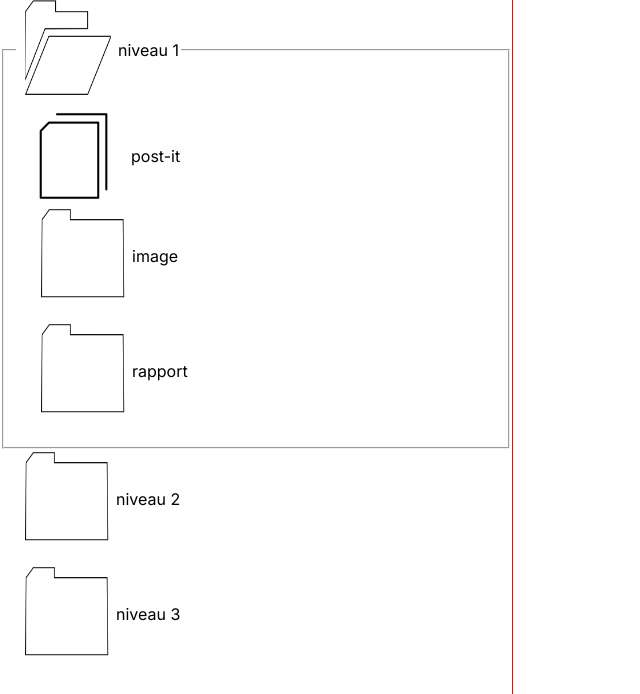
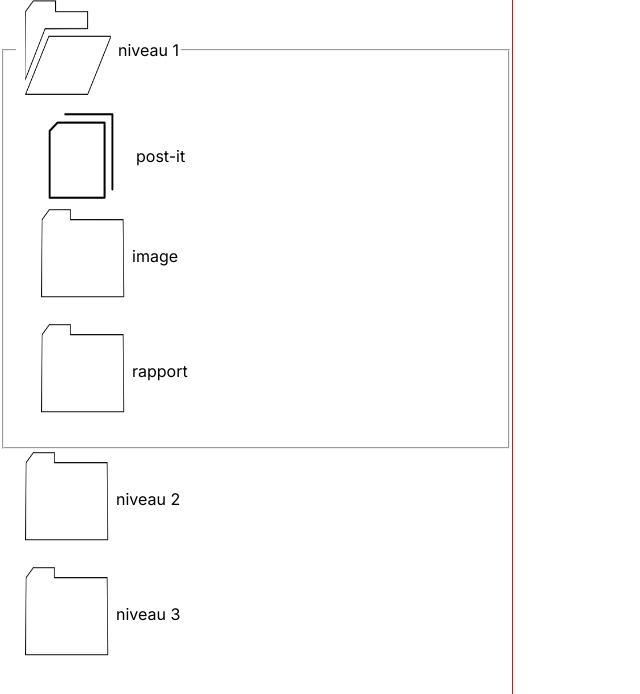
Before and after one commit to Gorhuann/site_gameplay, a Next.js app: page / in a window 1280 px wide. Both pictures are taken after a click on the element "niveau 1". Shown: the top 694 px of the page, without its empty margins (0-640 px from the left). Built offline with nearby package versions, Linux system fonts and the light colour scheme.

Commit message:
Shortcut : modif style

```diff
--- a/Components/Shortcut.module.css
+++ b/Components/Shortcut.module.css
@@ -2,3 +2,7 @@
     display: flex;
     align-items: center;
 }
+
+.closed img{
+    margin-left: 10px;
+}
--- a/Components/Shortcut.tsx
+++ b/Components/Shortcut.tsx
@@ -7,7 +7,7 @@ export default function Shortcut(props) {
       <Image
         src="/IMG/shortcut.png"
         alt="Dossier ouvert"
-        width={115}
+        width={110}
         height={100}
       />
       <p>{props.nomFichier}</p>
```
